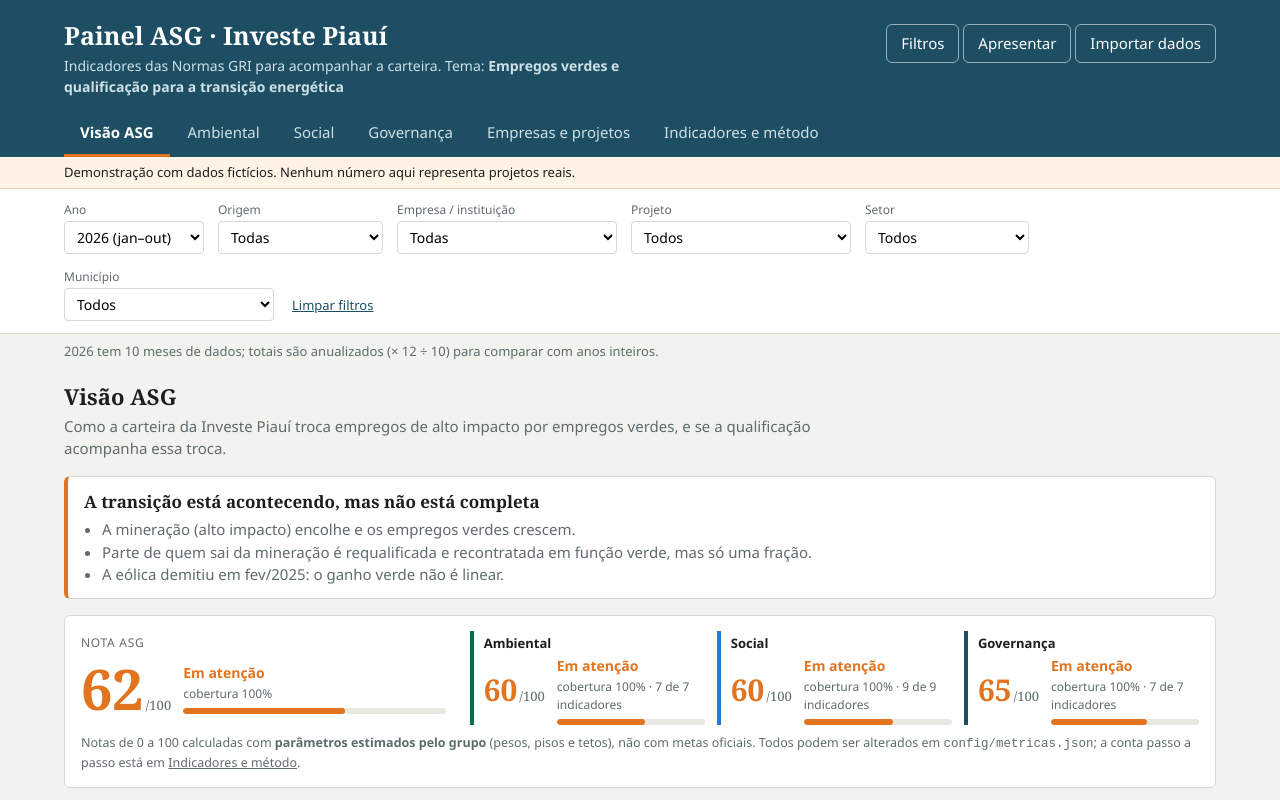
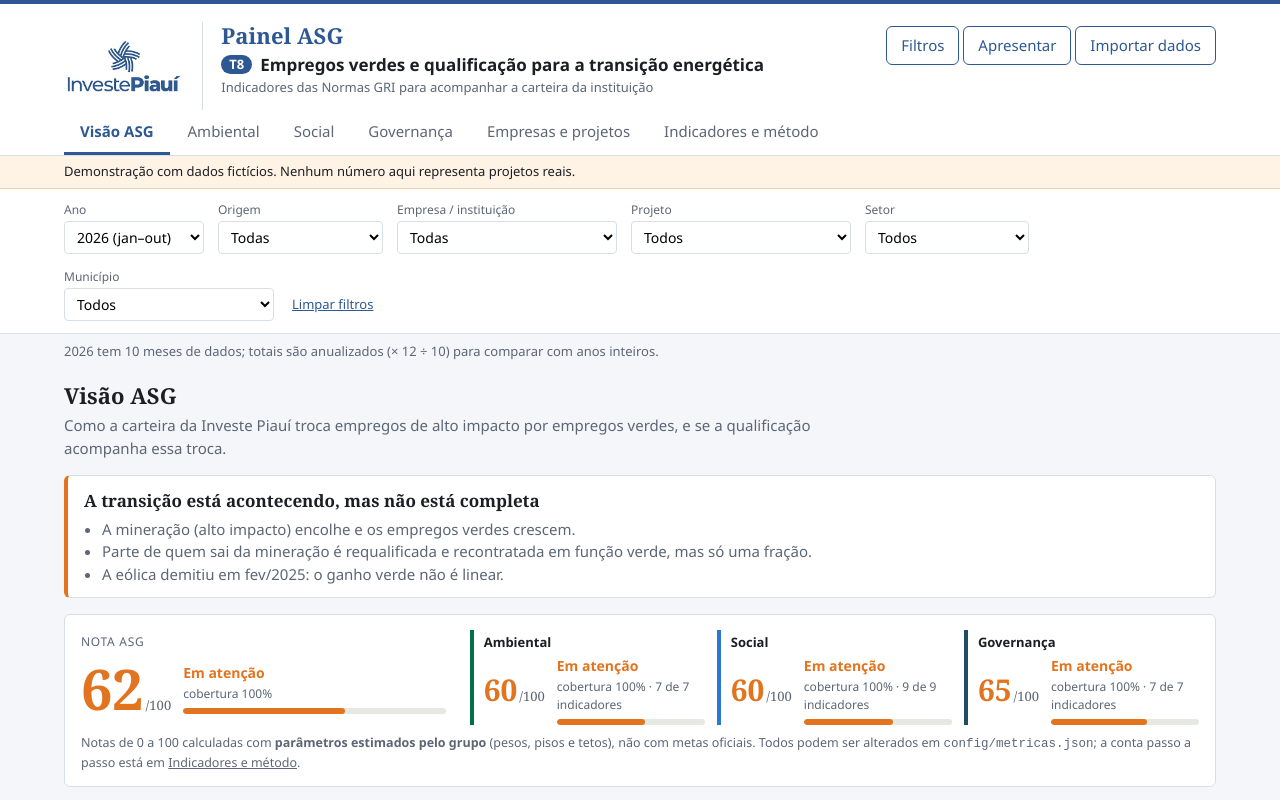
Before and after one commit to ArthurBMM/Painel_ASG_Iveste_Piaui, a website with bundled scripts: page index.html in a window 1280 px wide. Shown: the top 800 px of the page. Built offline with nearby package versions, Linux system fonts and the light colour scheme; files whose address does not match are found by name.

Commit message:
Logo e cores da Investe Piauí, tema em destaque no cabeçalho

```diff
--- a/config/identidade.json
+++ b/config/identidade.json
@@ -3,5 +3,9 @@
   "nome_instituicao": "Investe Piauí",
   "titulo_painel": "Painel ASG",
   "logo": "assets/logo-investe-piaui.png",
-  "cores": { "primaria": "#1D4E63", "destaque": "#E2741F" }
+  "cores": {
+    "primaria": "#2E5893",
+    "destaque": "#2E5893"
+  },
+  "como_ler": "primaria: cabeçalho, botões e bordas. destaque: aba ativa e foco. As cores das faixas (Alinhado, Em atenção, Crítico) e dos pilares são fixas no CSS, porque carregam significado."
 }
--- a/src/css/estilo.css
+++ b/src/css/estilo.css
@@ -3,11 +3,12 @@
    identidade visual, troque só ali. Layout: tela limpa (a ASG pediu pouca poluição).
    ===================================================================================== */
 :root {
-  --fundo: #F2F3EF;   --texto: #1B1F1D;  --suave: #5F6B6D;  --linha: #D5D9D2;  --branco: #fff;
-  --primaria: #1D4E63;
+  --fundo: #F4F6FA;   --texto: #1B1F24;  --suave: #5C6675;  --linha: #D8DEE8;  --branco: #fff;
+  --primaria: #2E5893;   /* azul da Investe Piauí (medido no logo); trocável em config/identidade.json */
+  --destaque: #2E5893;   /* cor de marca para detalhes (aba ativa, foco). NÃO confundir com --alerta */
   --pil-A: #00704A;  --pil-S: #2A78D6;  --pil-G: #1D4E63;      /* cor de cada pilar */
   --bom: #1B7F4B;    --ruim: #C0392B;    --neutro: #6B7280;     /* cor das variações */
-  --alerta: #E2741F;
+  --alerta: #E2741F;     /* SEMÂNTICO: faixa "Em atenção". Não muda com a identidade */
   --raio: 6px;
 }
 * { box-sizing: border-box; }
@@ -15,16 +16,18 @@
 body { margin: 0; background: var(--fundo); color: var(--texto); font: 15px/1.5 "Segoe UI", system-ui, sans-serif; }
 h1, h2, h3, .valor { font-family: Georgia, "Times New Roman", serif; }
 a { color: inherit; }
-:focus-visible { outline: 2px solid var(--alerta); outline-offset: 2px; }
+:focus-visible { outline: 2px solid var(--destaque); outline-offset: 2px; }
 
 /* ---------- topo ---------- */
-header { background: var(--primaria); color: #fff; padding: 20px 5vw 0; }
-header h1 { margin: 0; font-size: 25px; line-height: 1.25; font-weight: 600; max-width: 34ch; }
-header .sub { margin: 4px 0 14px; color: #cfe0e6; font-size: 14px; max-width: 80ch; }
+header { background: var(--branco); color: var(--texto); padding: 18px 5vw 0; border-top: 4px solid var(--primaria); border-bottom: 1px solid var(--linha); }
+header h1 { margin: 0; font-size: 22px; line-height: 1.25; font-weight: 600; color: var(--primaria); }
+header .tema { margin: 4px 0 0; font-size: 17px; line-height: 1.35; font-weight: 600; max-width: 70ch; }
+header .tema-cod { display: inline-block; background: var(--primaria); color: #fff; font-size: 13px; font-weight: 700; padding: 1px 8px; border-radius: 999px; margin-right: 8px; vertical-align: 2px; }
+header .sub { margin: 2px 0 12px; color: var(--suave); font-size: 13px; max-width: 80ch; }
 nav { display: flex; gap: 2px; flex-wrap: wrap; }
-nav button { background: none; border: 0; color: #cfe0e6; padding: 10px 16px; font: inherit; cursor: pointer; border-bottom: 3px solid transparent; }
-nav button:hover { color: #fff; }
-nav button[aria-selected=true] { color: #fff; border-color: var(--alerta); font-weight: 600; }
+nav button { background: none; border: 0; color: var(--suave); padding: 10px 16px; font: inherit; cursor: pointer; border-bottom: 3px solid transparent; }
+nav button:hover { color: var(--primaria); }
+nav button[aria-selected=true] { color: var(--primaria); border-color: var(--destaque); font-weight: 600; }
 .aviso { background: #fff3e6; border-bottom: 1px solid #f0cfa8; padding: 6px 5vw; font-size: 13px; }
 
 /* ---------- filtros ---------- */
@@ -179,8 +182,8 @@ th { background: #e8ebe4; font-weight: 600; } td.num, th.num { text-align: right
 /* ---------- importação de dados (janela "Importar dados") ---------- */
 header .topo { display: flex; justify-content: space-between; align-items: flex-start; gap: 16px; flex-wrap: wrap; }
 header .acoes { padding-top: 4px; }
-button.ghost { background: transparent; color: #fff; border: 1px solid rgba(255,255,255,.55); border-radius: var(--raio); padding: 7px 14px; font: inherit; cursor: pointer; }
-button.ghost:hover { background: rgba(255,255,255,.12); }
+button.ghost { background: var(--branco); color: var(--primaria); border: 1px solid var(--primaria); border-radius: var(--raio); padding: 7px 14px; font: inherit; cursor: pointer; }
+button.ghost:hover { background: #EAF0F8; }
 button.link { background: none; border: 0; padding: 0; font: inherit; color: inherit; text-decoration: underline; cursor: pointer; }
 .aviso.importado { background: #e8f3ec; border-bottom-color: #b5d8c1; display: flex; gap: 12px; justify-content: space-between; flex-wrap: wrap; }
 dialog#dlg-importar { width: min(860px, 94vw); max-height: 90vh; border: 0; border-radius: 10px; padding: 0; box-shadow: 0 20px 60px rgba(0,0,0,.35); color: var(--texto); background: var(--branco); }
@@ -208,12 +211,14 @@ dialog#dlg-importar::backdrop { background: rgba(10, 25, 32, .6); }
 .imp ul.avisos li { color: #7a4a00; }
 .imp ul { margin: 2px 0 8px; padding-left: 20px; font-size: 13.5px; }
 .imp menu { display: flex; justify-content: flex-end; gap: 10px; padding: 0; margin: 16px 0 0; }
-@media (max-width: 640px) { header .acoes { padding-top: 0; } .imp { padding: 16px; } }
+@media (max-width: 640px) { header .acoes { padding-top: 0; } .imp { padding: 16px; } header img.logo { height: 42px; } header .tema { font-size: 15px; } body.com-logo header .titulos { padding-left: 12px; } }
 
 /* ---------- identidade (logo) ---------- */
-header .marca { display: flex; align-items: flex-start; gap: 16px; }
-.logo-caixa { background: #fff; border-radius: 8px; padding: 6px 10px; display: inline-flex; align-items: center; flex: none; }
-.logo-caixa img { display: block; height: 46px; width: auto; }
+header .marca { display: flex; align-items: center; gap: 18px; }
+header img.logo { display: block; height: 58px; width: auto; flex: none; }
+/* com o logo carregado, o nome da instituição já está no desenho: some do título (continua no alt da imagem) */
+body.com-logo header .inst { display: none; }
+body.com-logo header .titulos { border-left: 1px solid var(--linha); padding-left: 18px; }
 
 /* ---------- filtros recolhíveis e modo apresentação ---------- */
 .resumo-filtros { padding: 8px 5vw; font-size: 13px; color: var(--suave); background: var(--branco); border-bottom: 1px solid var(--linha); }
@@ -221,8 +226,8 @@ header .marca { display: flex; align-items: flex-start; gap: 16px; }
 body.apresentando .dicas-teclas { display: block; position: fixed; right: 14px; bottom: 10px; z-index: 5; background: rgba(27,31,29,.82); color: #fff; font-size: 12px; padding: 5px 12px; border-radius: 999px; }
 body.apresentando header { padding-top: 12px; }
 body.apresentando header .sub, body.apresentando #btn-importar { display: none; }
-body.apresentando header h1 { font-size: 24px; max-width: none; }
-body.apresentando .logo-caixa img { height: 38px; }
+body.apresentando header img.logo { height: 44px; }
+body.apresentando header h1 { font-size: 20px; }
 /* "zoom" amplia texto, gráficos e espaçamentos juntos; só em telas largas, para a tabela de Empresas continuar cabendo */
 @media (min-width: 1400px) { body.apresentando #app { zoom: 1.15; } }
 @media (min-width: 1700px) { body.apresentando #app { zoom: 1.3; } }
--- a/src/js/ui/app.js
+++ b/src/js/ui/app.js
@@ -40,9 +40,10 @@ export function iniciarApp(args) {
   const tema = modelo.tema;
   // identidade: o que não vier do config/identidade.json cai nestes padrões
   const id = { nome_instituicao: "Investe Piauí", titulo_painel: "Painel ASG", logo: null, ...(args.identidade || {}) };
-  const cores = { primaria: "#1D4E63", destaque: "#E2741F", ...(args.identidade?.cores || {}) };
+  const cores = { primaria: "#2E5893", destaque: "#2E5893", ...(args.identidade?.cores || {}) };
   document.documentElement.style.setProperty("--primaria", cores.primaria);
-  document.documentElement.style.setProperty("--alerta", cores.destaque);
+  document.documentElement.style.setProperty("--destaque", cores.destaque);   // --alerta fica fixo: é a cor da faixa "Em atenção"
+
   const projetos = [...modelo.projetos.values()], empresasLista = [...modelo.empresas.values()];
   const anos = unicos(modelo.meses.map((m) => m.slice(0, 4)));
   const ultimoAno = anos[anos.length - 1];
@@ -54,9 +55,10 @@ export function iniciarApp(args) {
   document.title = `${id.titulo_painel} · ${id.nome_instituicao} · ${tema.titulo}`;
   document.getElementById("app").innerHTML = `
     <header><div class="topo"><div class="marca">
-        ${id.logo ? `<span class="logo-caixa"><img src="${esc(id.logo)}" alt="${esc(id.nome_instituicao)}" onerror="this.parentNode.remove()"></span>` : ""}
-        <div><h1>${esc(id.titulo_painel)} · ${esc(id.nome_instituicao)}</h1>
-          <p class="sub">Indicadores das Normas GRI para acompanhar a carteira. Tema: <b>${esc(tema.titulo)}</b></p></div></div>
+        ${id.logo ? `<img class="logo" src="${esc(id.logo)}" alt="${esc(id.nome_instituicao)}" onload="document.body.classList.add('com-logo')" onerror="document.body.classList.remove('com-logo'); this.remove()">` : ""}
+        <div class="titulos"><h1>${esc(id.titulo_painel)}<span class="inst"> · ${esc(id.nome_instituicao)}</span></h1>
+          <p class="tema">${tema.codigo ? `<span class="tema-cod">${esc(tema.codigo)}</span>` : ""}${esc(tema.titulo)}</p>
+          <p class="sub">Indicadores das Normas GRI para acompanhar a carteira da instituição</p></div></div>
       <div class="acoes">
         <button type="button" id="btn-filtros" class="ghost" aria-expanded="true" aria-controls="filtros" title="Mostrar ou esconder os filtros (tecla F)">Filtros</button>
         <button type="button" id="btn-apresentar" class="ghost" title="Tela cheia, letras maiores e atalhos de teclado (tecla P)">Apresentar</button>
--- a/temas/_modelo/tema.json
+++ b/temas/_modelo/tema.json
@@ -1,5 +1,6 @@
 {
   "id": "novo-tema",
+  "codigo": "",
   "titulo": "Título do tema",
   "resumo": "Uma frase: qual pergunta este tema responde?",
   "aviso_dados": "Dados fictícios para demonstração.",
--- a/temas/t8-empregos-verdes/tema.json
+++ b/temas/t8-empregos-verdes/tema.json
@@ -1,5 +1,6 @@
 {
  "id": "t8-empregos-verdes",
+ "codigo": "T8",
  "titulo": "Empregos verdes e qualificação para a transição energética",
  "resumo": "Como a carteira da Investe Piauí troca empregos de alto impacto por empregos verdes, e se a qualificação acompanha essa troca.",
  "aviso_dados": "Demonstração com dados fictícios. Nenhum número aqui representa projetos reais.",
```
Also changed, not shown: assets/LEIA-ME.md (+2 -2 lines), contexto-ia/01-escopo-e-requisitos.md (+1 -1 lines), contexto-ia/04-estado-e-tarefas.md (+1 -1 lines), docs/decisoes.md (+1 -1 lines), docs/manual-de-uso.md (+4 -1 lines), docs/roteiro-apresentacao.md (+1 -0 lines), assets/logo-investe-piaui.png (added).
